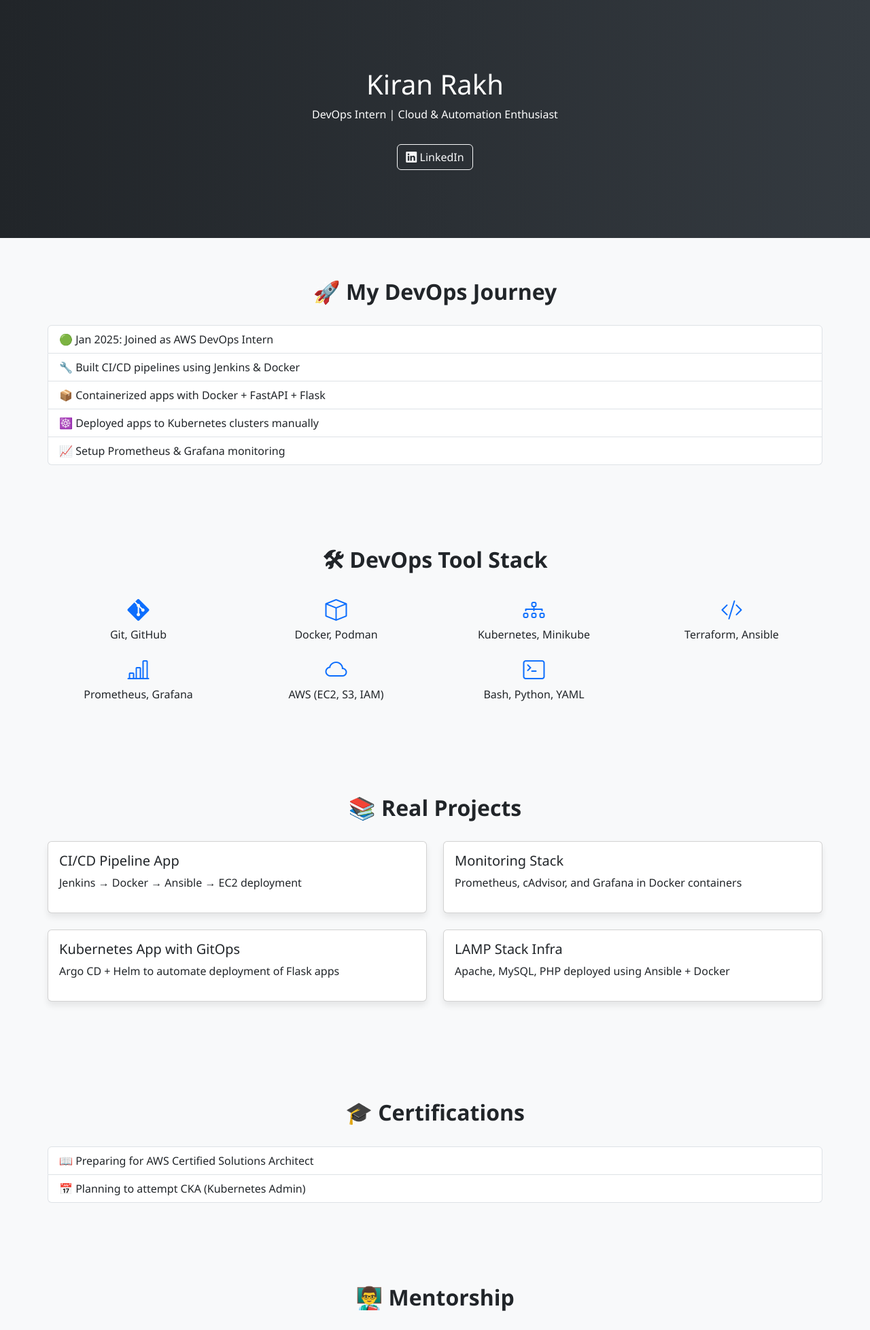
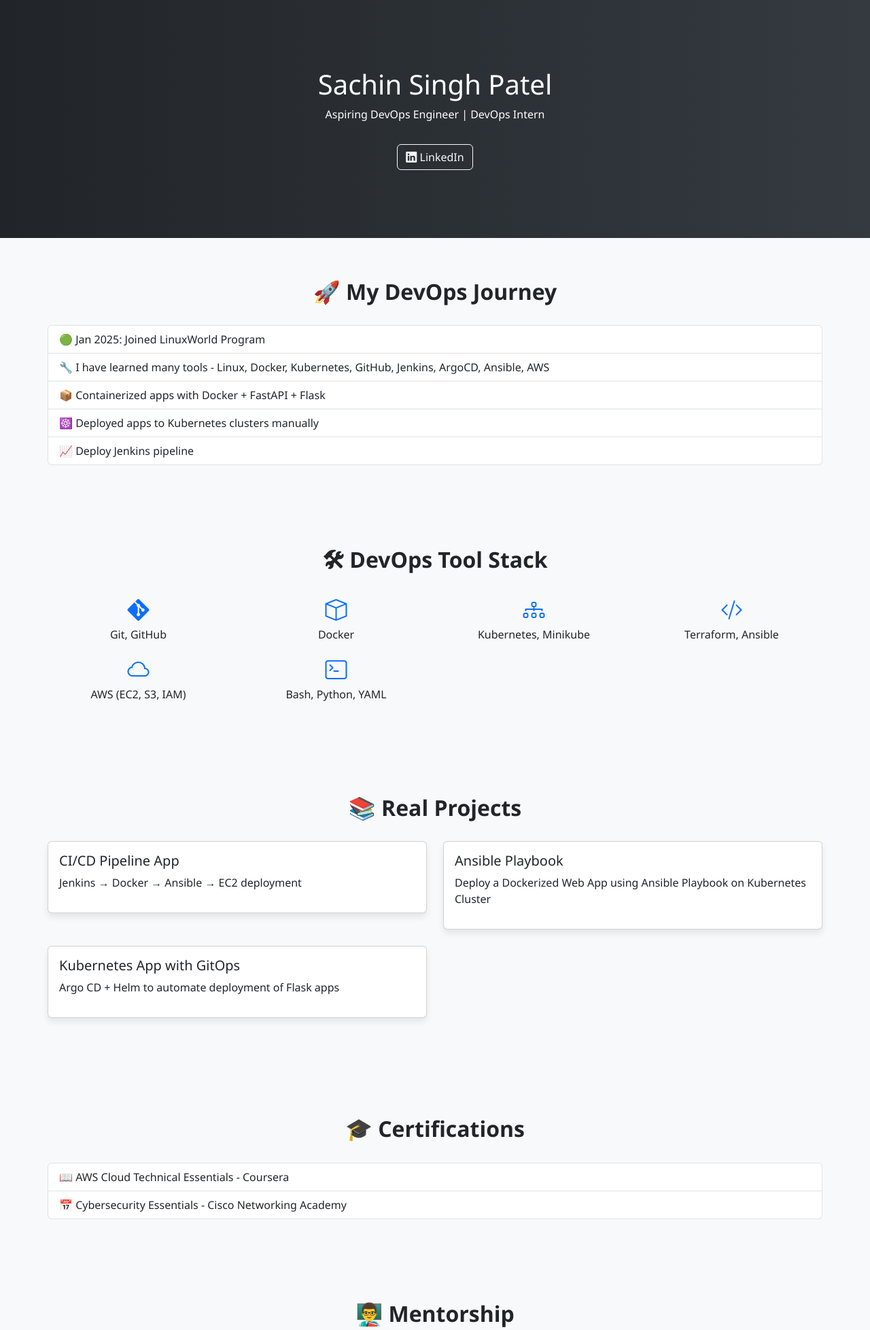
Before and after one commit to singsachin1709/DevOps-Project-Series-01-Flask-Web-Application-with-CI-CD, a Flask app: page / in a window 1280 px wide. Shown: the top 1956 px of the page at 68% size. Run offline with Flask 3, Linux system fonts and the light colour scheme.

Commit message:
file updated

```diff
--- a/app/routes.py
+++ b/app/routes.py
@@ -13,7 +13,7 @@
 @app.route('/journey')
 def journey():
     return jsonify({
-        "name": "Kiran Rakh",
+        "name": "Sachin Singh Patel",
         "start": "January 2025 - AWS DevOps Intern",
         "milestones": [
             "Completed AWS training (EC2, IAM, VPC, S3, Lambda)",
@@ -32,7 +32,6 @@
         "Containers": ["Docker", "Podman"],
         "Kubernetes": ["kubeadm", "Minikube", "Helm"],
         "IaC": ["Terraform", "Ansible"],
-        "Monitoring": ["Prometheus", "Grafana", "cAdvisor"],
         "Cloud": ["AWS (EC2, S3, IAM, Lambda)", "EKS"]
     })
 
@@ -51,8 +50,8 @@
 @app.route('/certifications')
 def certifications():
     return jsonify({
-        "in_progress": ["AWS Certified Solutions Architect – Associate"],
-        "planned": ["CKA (Certified Kubernetes Administrator)", "Terraform Associate"]
+        "in_progress": [" AWS Cloud Technical Essentials - Coursera"],
+        "planned": ["Cybersecurity Essentials - Cisco Networking Academy"]
     })
 
 @app.route('/mentorship')
@@ -74,15 +73,15 @@
             "Jenkins": "https://www.jenkins.io/doc/"
         },
         "YouTube": "https://www.youtube.com/@vimaldaga",
-        "LinkedIn": "https://www.linkedin.com/in/kiran-rakh"
+        "LinkedIn": "https://www.linkedin.com/in/sachin-singh-patel-devops/"
     })
 
 @app.route('/contact')
 def contact():
     return jsonify({
-        "name": "Kiran Rakh",
-        "location": "Pune, India",
-        "email": "kiranrakh155@gmail.com",
-        "phone": "7721879397",
-        "linkedin": "https://www.linkedin.com/in/kiran-rakh"
+        "name": "Sachin Singh Patel",
+        "location": "Bhopal, India",
+        "email": "singsachin348@@gmail.com",
+        "phone": "9165845146",
+        "linkedin": "https://www.linkedin.com/in/sachin-singh-patel-devops/"
     })
--- a/app/templates/dashboard.html
+++ b/app/templates/dashboard.html
@@ -2,7 +2,7 @@
 <html lang="en">
 <head>
   <meta charset="UTF-8">
-  <title>Kiran's DevOps Portfolio</title>
+  <title>Sachin's DevOps Portfolio</title>
   <link href="https://cdn.jsdelivr.net/npm/bootstrap@5.3.0/dist/css/bootstrap.min.css" rel="stylesheet">
   <link href="https://cdn.jsdelivr.net/npm/bootstrap-icons/font/bootstrap-icons.css" rel="stylesheet">
   <style>
@@ -19,9 +19,9 @@
 <body>
 
   <div class="hero">
-    <h1>Kiran Rakh</h1>
-    <p>DevOps Intern | Cloud & Automation Enthusiast</p>
-    <a href="https://www.linkedin.com/in/kiran-rakh" target="_blank" class="btn btn-outline-light mt-3">
+    <h1>Sachin Singh Patel</h1>
+    <p>Aspiring DevOps Engineer | DevOps Intern </p>
+    <a href="https://www.linkedin.com/in/sachin-singh-patel-devops/" target="_blank" class="btn btn-outline-light mt-3">
       <i class="bi bi-linkedin"></i> LinkedIn
     </a>
   </div>
@@ -29,11 +29,11 @@
   <div class="container section">
     <h2 class="section-title text-center">🚀 My DevOps Journey</h2>
     <ul class="list-group">
-      <li class="list-group-item">🟢 Jan 2025: Joined as AWS DevOps Intern</li>
-      <li class="list-group-item">🔧 Built CI/CD pipelines using Jenkins & Docker</li>
+      <li class="list-group-item">🟢 Jan 2025: Joined LinuxWorld Program</li>
+      <li class="list-group-item">🔧 I have learned many tools - Linux, Docker, Kubernetes, GitHub, Jenkins, ArgoCD, Ansible, AWS</li>
       <li class="list-group-item">📦 Containerized apps with Docker + FastAPI + Flask</li>
-      <li class="list-group-item">☸️ Deployed apps to Kubernetes clusters manually</li>
-      <li class="list-group-item">📈 Setup Prometheus & Grafana monitoring</li>
+      <li class="list-group-item">☸️  Deployed apps to Kubernetes clusters manually</li>
+      <li class="list-group-item">📈 Deploy Jenkins pipeline</li>
     </ul>
   </div>
 
@@ -41,10 +41,9 @@
     <h2 class="section-title text-center">🛠 DevOps Tool Stack</h2>
     <div class="row text-center">
       <div class="col-md-3 icon-box"><i class="bi bi-git"></i><p>Git, GitHub</p></div>
-      <div class="col-md-3 icon-box"><i class="bi bi-box"></i><p>Docker, Podman</p></div>
+      <div class="col-md-3 icon-box"><i class="bi bi-box"></i><p>Docker</p></div>
       <div class="col-md-3 icon-box"><i class="bi bi-diagram-3"></i><p>Kubernetes, Minikube</p></div>
       <div class="col-md-3 icon-box"><i class="bi bi-code-slash"></i><p>Terraform, Ansible</p></div>
-      <div class="col-md-3 icon-box"><i class="bi bi-bar-chart-line"></i><p>Prometheus, Grafana</p></div>
       <div class="col-md-3 icon-box"><i class="bi bi-cloud"></i><p>AWS (EC2, S3, IAM)</p></div>
       <div class="col-md-3 icon-box"><i class="bi bi-terminal"></i><p>Bash, Python, YAML</p></div>
     </div>
@@ -54,17 +53,17 @@
     <h2 class="section-title text-center">📚 Real Projects</h2>
     <div class="row">
       <div class="col-md-6 mb-4"><div class="card p-3"><h5>CI/CD Pipeline App</h5><p>Jenkins → Docker → Ansible → EC2 deployment</p></div></div>
-      <div class="col-md-6 mb-4"><div class="card p-3"><h5>Monitoring Stack</h5><p>Prometheus, cAdvisor, and Grafana in Docker containers</p></div></div>
+      <div class="col-md-6 mb-4"><div class="card p-3"><h5>Ansible Playbook</h5><p>Deploy a Dockerized Web App using Ansible Playbook on Kubernetes Cluster </p></div></div>
       <div class="col-md-6 mb-4"><div class="card p-3"><h5>Kubernetes App with GitOps</h5><p>Argo CD + Helm to automate deployment of Flask apps</p></div></div>
-      <div class="col-md-6 mb-4"><div class="card p-3"><h5>LAMP Stack Infra</h5><p>Apache, MySQL, PHP deployed using Ansible + Docker</p></div></div>
+
     </div>
   </div>
 
   <div class="container section">
     <h2 class="section-title text-center">🎓 Certifications</h2>
     <ul class="list-group">
-      <li class="list-group-item">📖 Preparing for AWS Certified Solutions Architect</li>
-      <li class="list-group-item">📅 Planning to attempt CKA (Kubernetes Admin)</li>
+      <li class="list-group-item">📖  AWS Cloud Technical Essentials - Coursera</li>
+      <li class="list-group-item">📅 Cybersecurity Essentials - Cisco Networking Academy</li>
     </ul>
   </div>
 
@@ -88,14 +87,14 @@
   <div class="container section">
     <h2 class="section-title text-center">📞 Contact Me</h2>
     <div class="text-center">
-      <p><i class="bi bi-envelope"></i> kiranrakh155@gmail.com</p>
-      <p><i class="bi bi-phone"></i> 7721879397</p>
-      <p><i class="bi bi-geo-alt"></i> Pune, India</p>
+      <p><i class="bi bi-envelope"></i> singsachin348@gmail.com</p>
+      <p><i class="bi bi-phone"></i> 9165845146</p>
+      <p><i class="bi bi-geo-alt"></i> Bhopal, India</p>
     </div>
   </div>
 
   <div class="footer">
-    <p>Built with ❤️ by Kiran Rakh | 2025</p>
+    <p>Built with ❤️ by Sachin Singh Patel | 2025</p>
   </div>
 
 </body>
```
Also changed, not shown: 1 other file.
